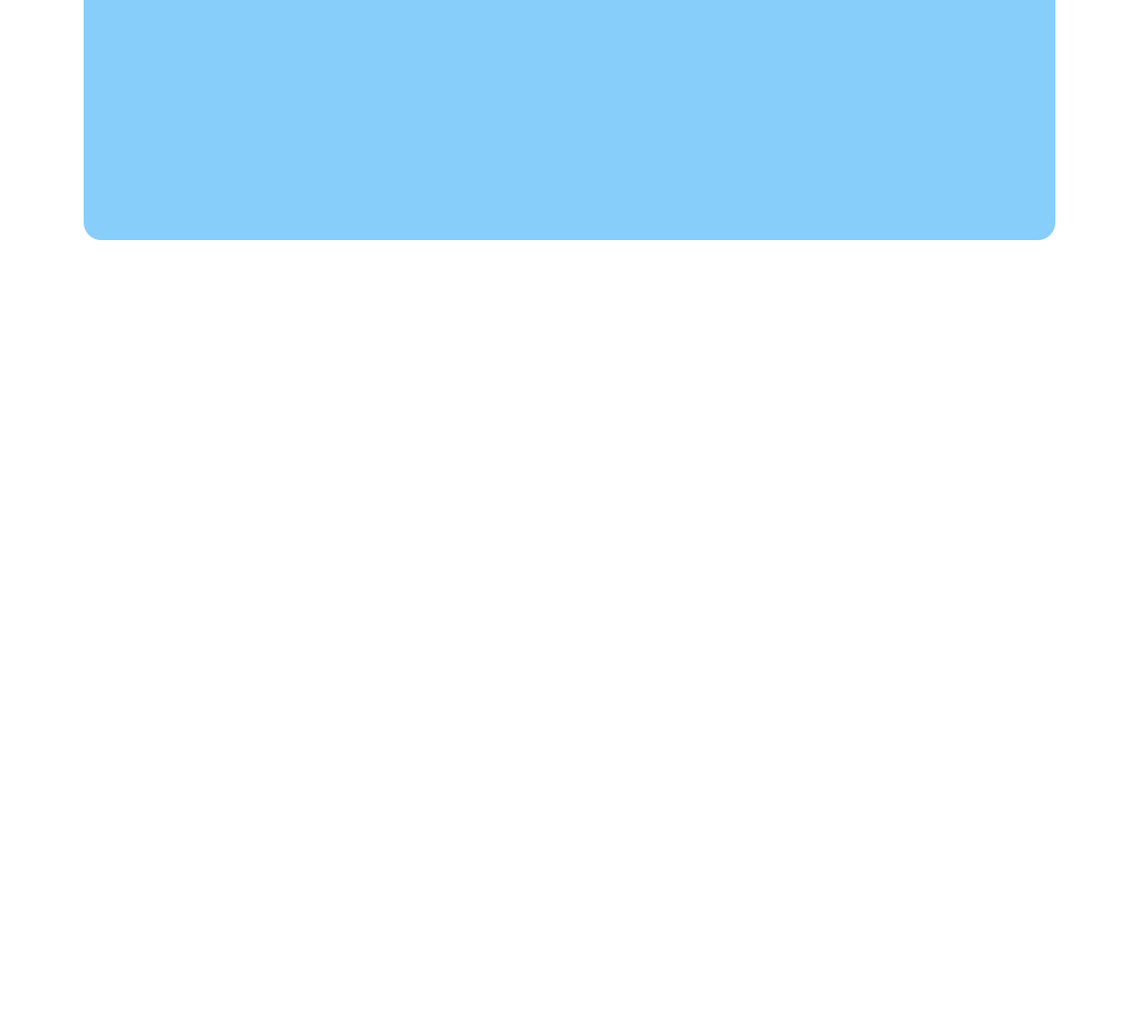
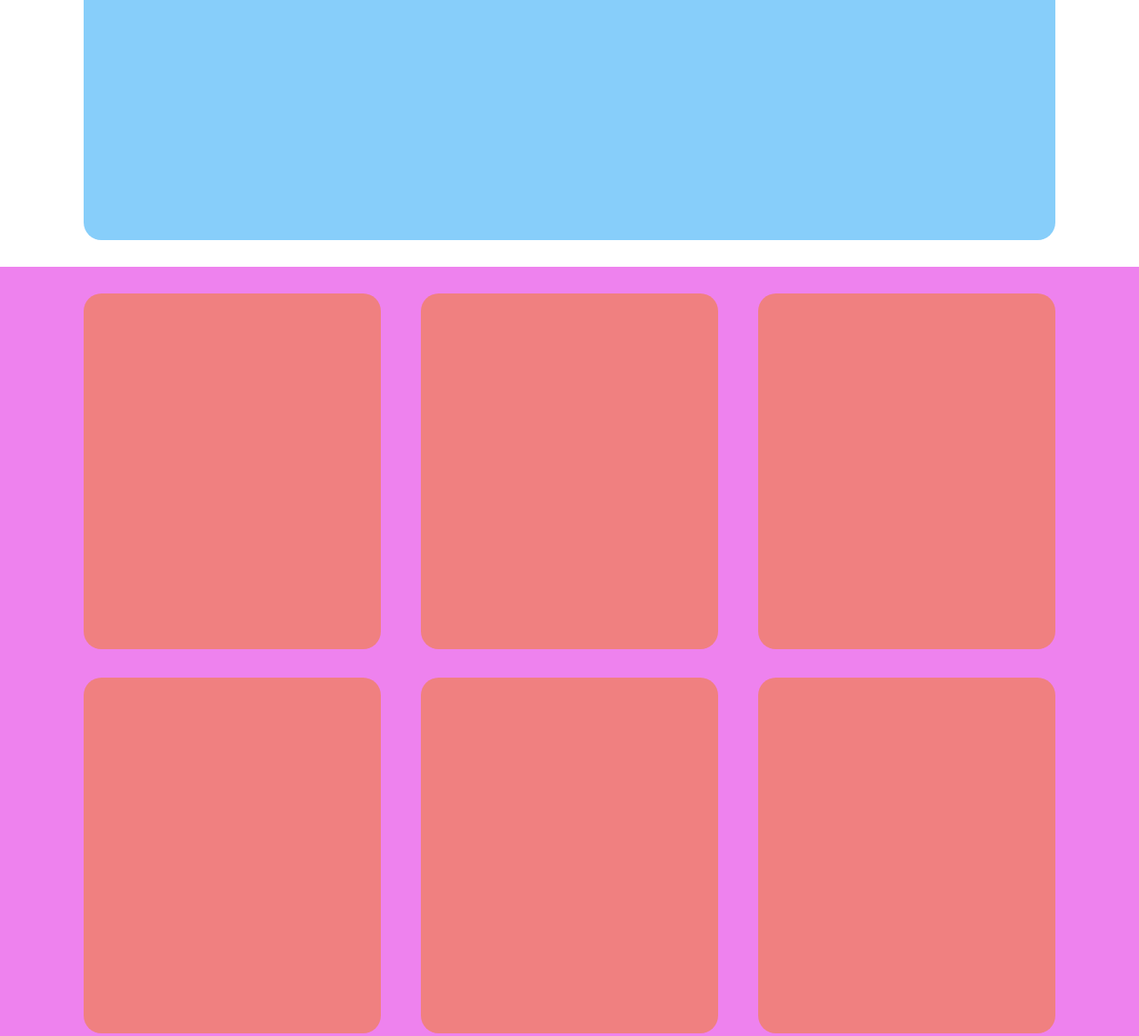
Before and after one commit to AleDiBernardo/htmlcss-responsive-layout, a plain HTML site: page index.html in a window 1280 px wide. Shown: the part 2756-3921 px from the top of the page at 89% size. Before the commit the page ends 3056 px from the top, so only its background shows below. Drawn offline with Linux system fonts and the light colour scheme.

Commit message:
feat: benefit section layout done

```diff
--- a/css/responsive.css
+++ b/css/responsive.css
@@ -1,5 +1,7 @@
 
 @media screen and (min-width: 426px) {
+
+    /* HERO */
     .hero .columns {
         flex-direction: row;
         justify-content: space-between;
@@ -14,6 +16,18 @@
         width: 60%;
         flex-grow: 1;
     }
+
+
+    /* BENEFIT */
+    .benefit .columns {
+        flex-direction: row;
+        justify-content: space-between;
+        flex-wrap: wrap;
+    }
+    .benefit .columns .col {
+        width: 46%;
+    }
+
 
 
 }
@@ -45,4 +59,9 @@
         flex-direction: row;
         justify-content: space-between;
     }
+
+    /* BENEFIT */
+    .benefit .columns .col {
+        width: calc(100% / 3 - 30px);
+    }
 }
--- a/css/style.css
+++ b/css/style.css
@@ -85,6 +85,17 @@ img {
 
 /* Testimonial Section */
 
+
+/* Benefit Section */
+.benefit {
+    background-color: violet;
+}
+
+.benefit .col {
+    /* debug */
+    background-color: lightcoral;
+}
+
 /* -------------------------------------------------------------------------- */
 /*                                  UTILITIES                                 */
 /* -------------------------------------------------------------------------- */
--- a/index.html
+++ b/index.html
@@ -94,11 +94,26 @@
                     <div class="col"></div>
                     <div class="col"></div>
                     <div class="col"></div>
-
                 </div>
             </div>
         </section>
         <!-- /Testimonial Section -->
+
+        <!-- Benefits Section -->
+        <section class="benefit">
+            <div class="container">
+                <div class="flex columns p-30">
+                    <div class="col"></div>
+                    <div class="col"></div>
+                    <div class="col"></div>
+                    <div class="col"></div>
+                    <div class="col"></div>
+                    <div class="col"></div>
+                </div>
+            </div>
+        </section>
+        <!-- /Benefits Section -->
+
 
 
     </main>
```
